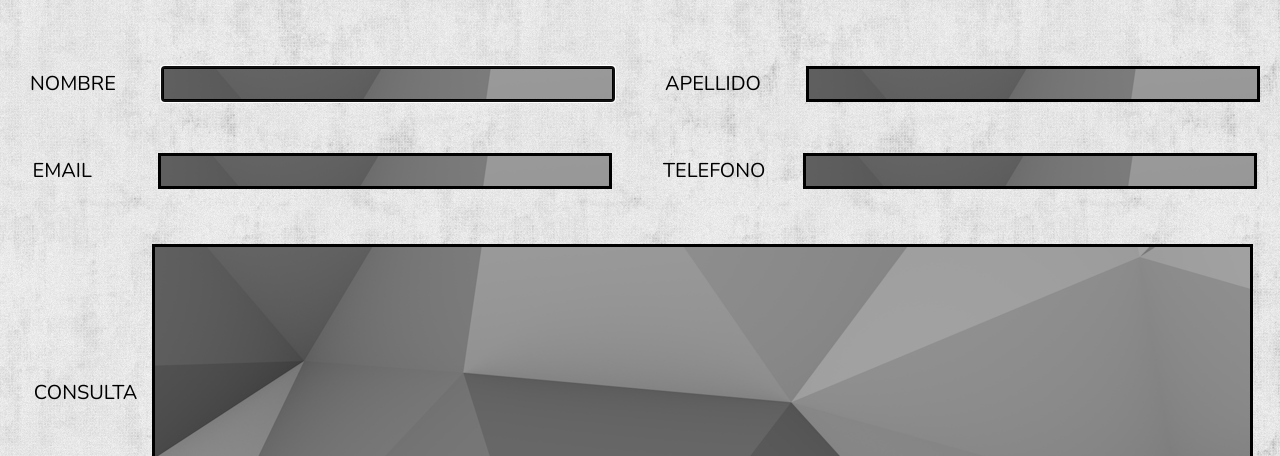
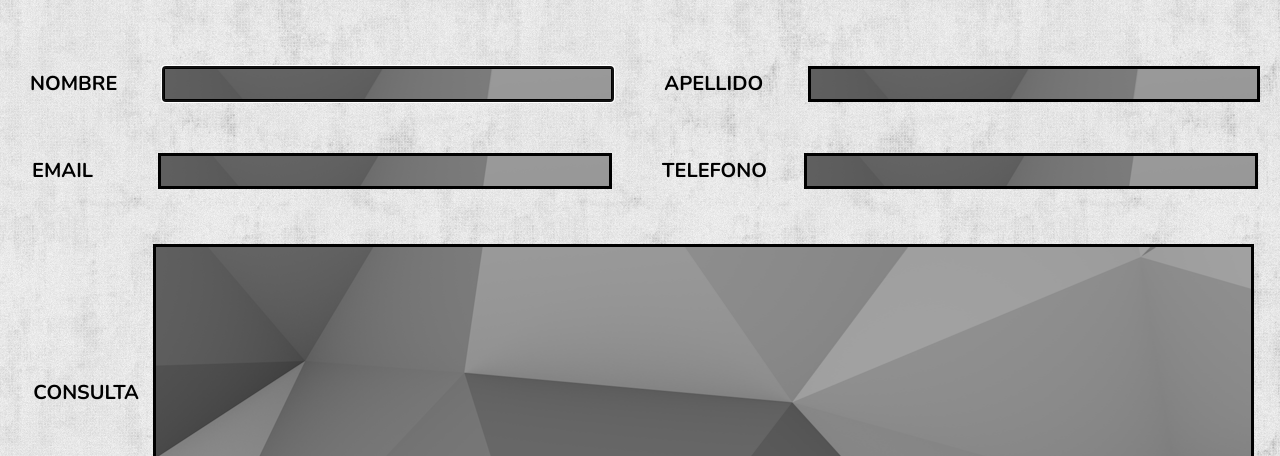
Before and after one commit to MelinaMiale/TP_ProgramacionWeb1, a plain HTML site: page contacto.html in a window 1280 px wide. Shown: the part 344-800 px from the top of the page. Drawn offline with nearby package versions, Linux system fonts and the light colour scheme.

Commit message:
Ultimos retoques, cambio de titulos de pestañas

```diff
--- a/contacto.html
+++ b/contacto.html
@@ -7,7 +7,7 @@
     <meta name="viewport" content="width=device-width, initial-scale=1.0">
     <link rel="stylesheet" href="css/estilos.css">
     <link rel="stylesheet" href="css/contacto.css">
-    <title>WeCODE Giftcard</title>
+    <title>WeCODE - Contactanos</title>
 </head>
 
 <body>
@@ -55,23 +55,23 @@ apartado con los datos de contacto de la empresa. -->
             <form action="#">
                 <!-- para la segunda entrega setear method a POST-->
                 <div class="name-lastname">
-                    <label for="name">NOMBRE</label>
+                    <label for="name"><b>NOMBRE</b></label>
                     <input type="text" id="name" name="name" required autofocus>
 
-                    <label for="last-name">APELLIDO</label>
+                    <label for="last-name"><b>APELLIDO</b></label>
                     <input type="text" id="last-name" name="last-name" required>
                 </div>
 
                 <div class="email-tel">
-                    <label for="email" >EMAIL</label>
+                    <label for="email" ><b>EMAIL</b></label>
                     <input type="email" id="email" name="email" required>
 
-                    <label for="phone-number" id="tel-label">TELEFONO</label>
+                    <label for="phone-number" id="tel-label"><b>TELEFONO</b></label>
                     <input type="tel" id="phone-number" name="phone-number">
                 </div>
 
                 <div class="consulta">
-                    <label for="query">CONSULTA</label>
+                    <label for="query"><b>CONSULTA</b></label>
                     <textarea name="query" id="query" cols="30" rows="10"></textarea>
                 </div>
 
```
Also changed, not shown: giftcard.html (+1 -1 lines), inscripcion.html (+2 -2 lines).
